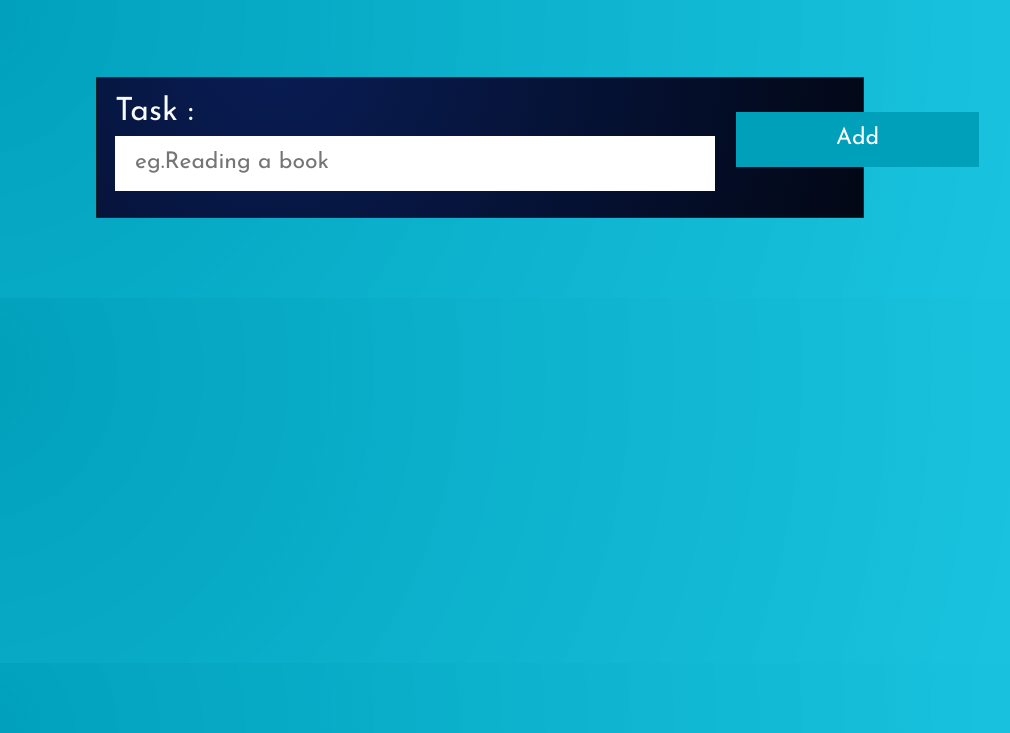
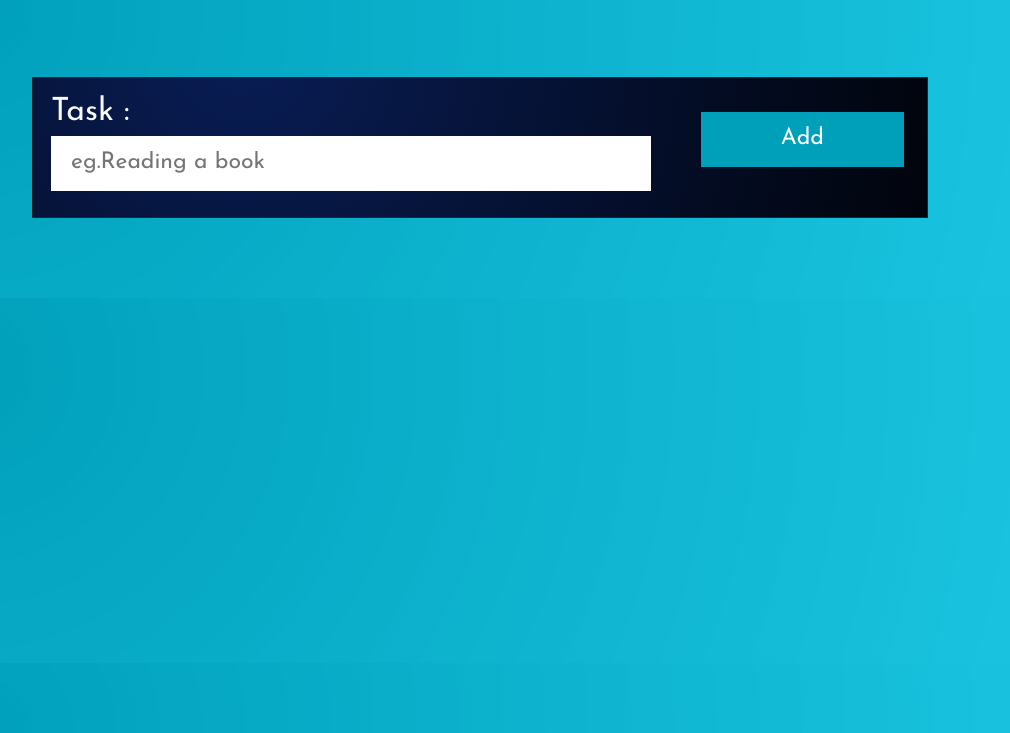
Before and after one commit to codewithtarde9370/Assignment-34, a plain HTML site: page index.html in a window 1280 px wide. Shown: the part 67-800 px from the top of the page, without its empty margins (160-1170 px from the left). Drawn offline with nearby package versions, Linux system fonts and the light colour scheme; a web font is replaced by a local one.

Commit message:
change in the code

```diff
--- a/style.css
+++ b/style.css
@@ -20,7 +20,7 @@ body{
     justify-content: flex-start;
     align-items: flex-start;
 
-    width: 60%;
+    width: 70%;
     margin: 80px auto;
     border: 1px solid ;
     padding: 10px;
@@ -42,7 +42,7 @@ input{
 
 }
 button{
-    padding: 10px 100px;
+    padding: 10px 80px;
     border: none;
    color: white;
     font-size: 23px;
```
